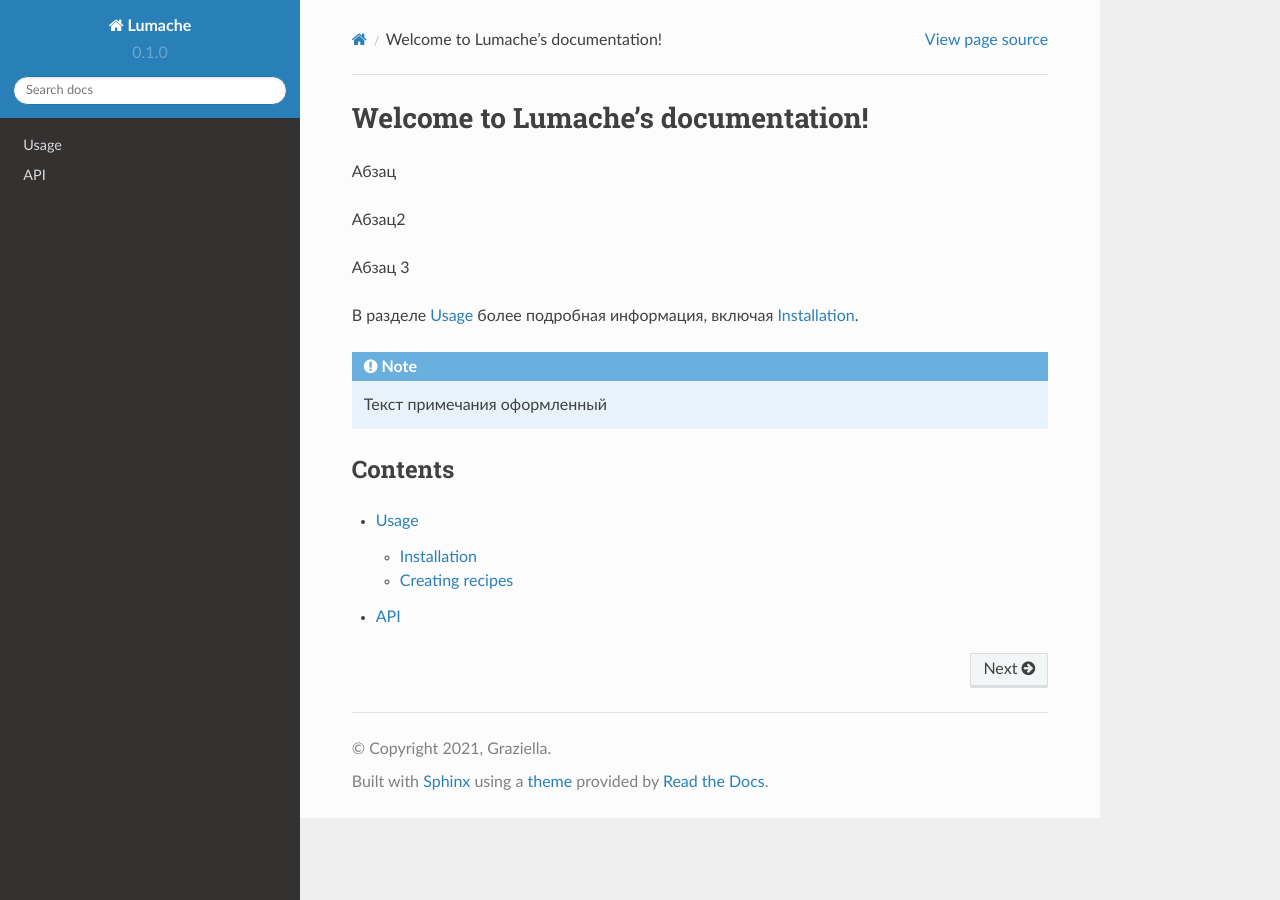
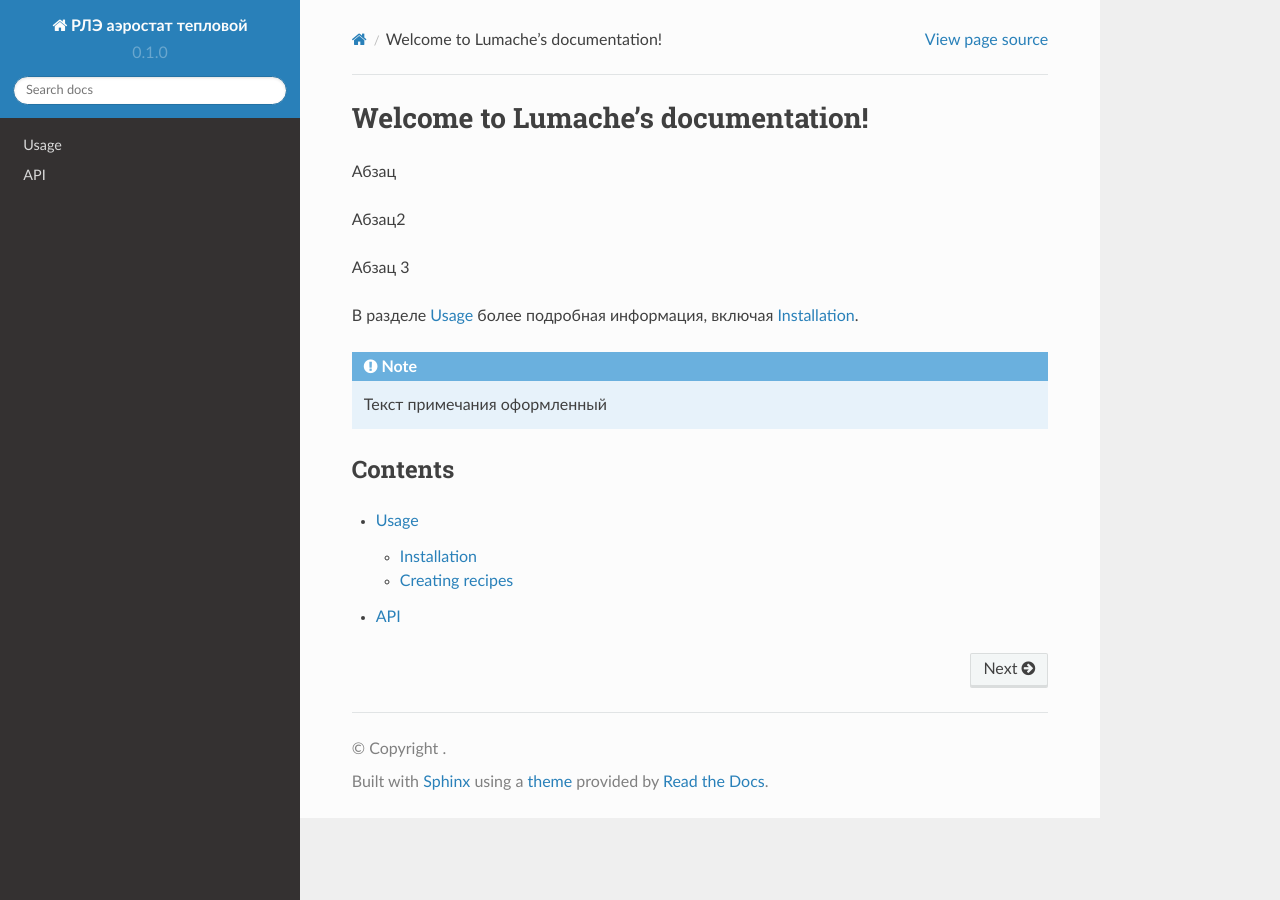
Before and after one commit to lekseys/readthedocs, a Sphinx documentation site: the page built from docs/source/index.rst, in a window 1280 px wide. Built offline with Sphinx 7.4.7 and the Read the Docs theme 2.0.0, drawn with Linux system fonts in a browser that asks for light colours.

Commit message:
Update conf.py

```diff
--- a/docs/source/conf.py
+++ b/docs/source/conf.py
@@ -2,9 +2,9 @@
 
 # -- Project information
 
-project = 'Lumache'
-copyright = '2021, Graziella'
-author = 'Graziella'
+project = 'РЛЭ аэростат тепловой'
+#copyright = '2021, Graziella'
+#author = 'Graziella'
 
 release = '0.1'
 version = '0.1.0'
```
